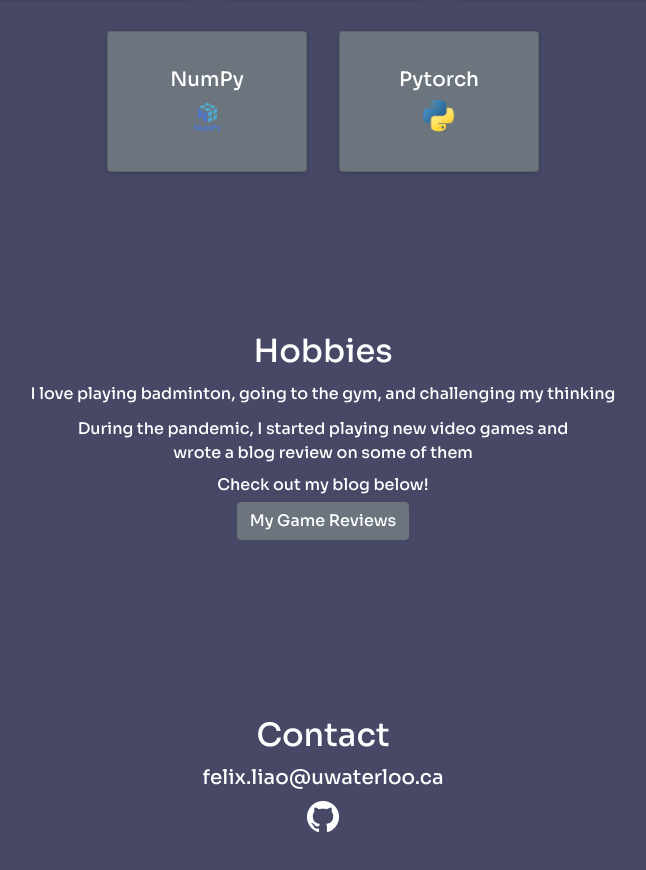
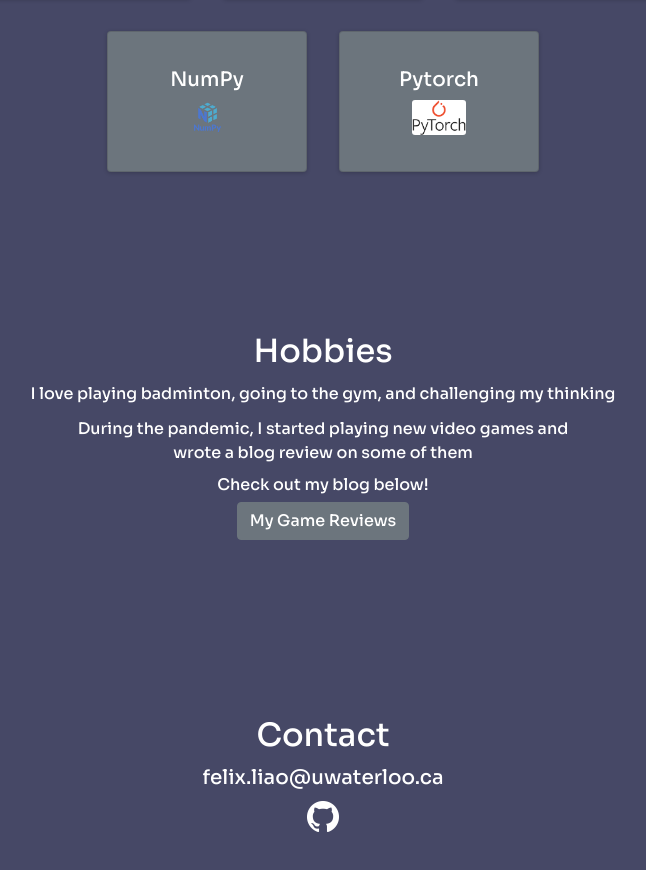
Before and after one commit to LiaoFe/mywebsite, a React (Create React App) app: page / in a window 1280 px wide. Shown: the part 1476-2346 px from the top of the page, without its empty margins (317-963 px from the left). Built offline with nearby package versions, Linux system fonts and the light colour scheme.

Commit message:
updated resume

```diff
--- a/src/pages/AboutMe.js
+++ b/src/pages/AboutMe.js
@@ -23,12 +23,12 @@ import DartLogo from "../images/Dart-logo.png";
 import FlutterLogo from "../images/flutter.png";
 import CLogo from "../images/C_Logo.png";
 import PythonLogo from "../images/python.png";
-import Resume from "./FelixResume.pdf";
 import TSLogo from "../images/typescript.png";
 import JSLogo from "../images/javascript.png";
 import Numpy from "../images/numpy.png";
 import Pytorch from "../images/pytorch.png";
-
+import Resume from "./FelixResume.pdf";
+import PDF from "./FelixResumeS23_Final.pdf";
 //import ReactLogo  from '../images/128px-React-icon.svg.png'
 
 const Icon = (props) => {
@@ -75,7 +75,7 @@ function AboutMe() {
         <h1>About Me</h1>
         <p> Student at the University of Waterloo, CS '25</p>
         <p>Enthusiastic to learn new coding skills</p>
-        <a href={Resume} target="_blank" style={{ margin: "auto" }}>
+        <a href={PDF} target="_blank" style={{ margin: "auto" }}>
           <Button className="m-auto mt-2" variant="secondary">
             My Resume
           </Button>
@@ -123,7 +123,7 @@ function AboutMe() {
             <Icon name="Javascript" img={JSLogo} height="35px" />{" "}
           </>
           <Icon name="NumPy" img={Numpy} height="35px" />{" "}
-          <Icon name="Pytorch" img={PythonLogo} height="35px" />{" "}
+          <Icon name="Pytorch" img={Pytorch} height="35px" />{" "}
         </Row>
       </Container>
       <Container id="hobbies" style={{ margin: "auto" }}>
```
Also changed, not shown: 2 other files (tests, documents, lock files or other folders).
